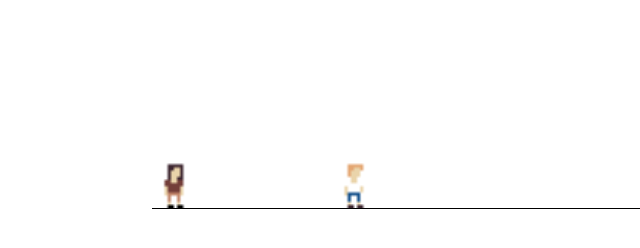
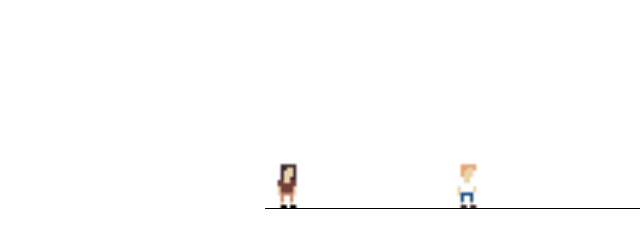
Before and after one commit to kndratova/kndratova-kndratova.github.io, a plain HTML site: page index.html in a window 1280 px wide. Shown: the whole page, without its empty margins (188-828 px from the left). Drawn offline with Linux system fonts and the light colour scheme.

Commit message:
Update style.css

```diff
--- a/style.css
+++ b/style.css
@@ -1,5 +1,5 @@
 .game {
-    width: 600px;
+    width: 375px;
     height: 200px;
     border-bottom: 1px solid #000;
     margin: auto;
```
